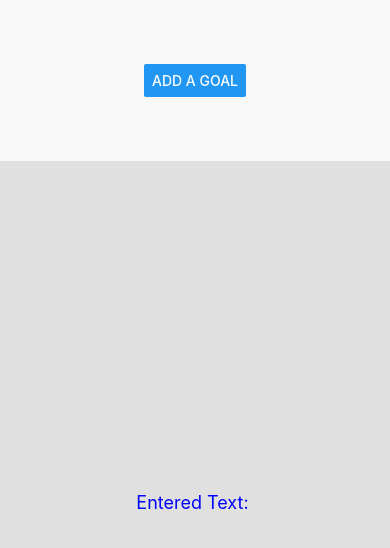
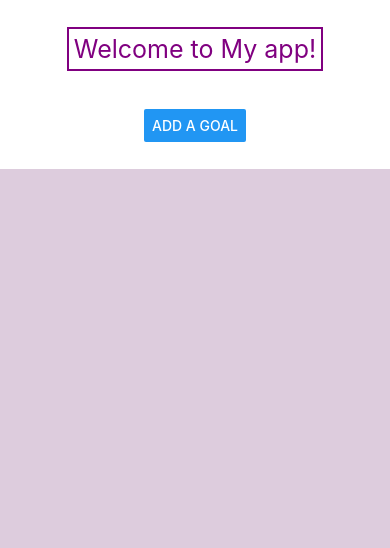
Before and after one commit to Astrid-weiwei/mobile-project, a React Native app: screen / in a window 390 px wide. Shown: the top 548 px of the page. Built offline with nearby package versions, Linux system fonts and the light colour scheme.

Commit message:
new changes based on Neda's code

```diff
--- a/App.js
+++ b/App.js
@@ -1,45 +1,41 @@
-import React, { useState } from 'react';
-import { SafeAreaView, View, Button, Text, StyleSheet, Alert } from 'react-native';
-import Input from './components/Input';
+import { StatusBar } from "expo-status-bar";
+import { Button, SafeAreaView, StyleSheet, Text, View } from "react-native";
+import Header from "./components/Header";
+import { useState } from "react";
+import Input from "./components/Input";
 
 export default function App() {
-  const [modalVisible, setModalVisible] = useState(false);
-  const [enteredText, setEnteredText] = useState('');
-
-  // Callback for confirming input
-  const handleInputData = (inputText) => {
-    setEnteredText(inputText);
-    setModalVisible(false);
-  };
-
-  // Callback for canceling input
-  const handleCancelInput = () => {
-    Alert.alert(
-      "Cancel",
-      "Are you sure you want to cancel?",
-      [
-        { text: "No" },
-        { text: "Yes", onPress: () => setModalVisible(false) }
-      ]
-    );
-  };
+  const [receivedData, setReceivedData] = useState("");
+  const [isModalVisible, setIsModalVisible] = useState(false);
+  const appName = "My app";
+  //update this fn to receive data
+  function handleInputData(data) {
+    //log the data to console
+    console.log("App ", data);
+    setReceivedData(data);
+    setIsModalVisible(false);
+  }
 
   return (
     <SafeAreaView style={styles.container}>
-      <View style={styles.headerContainer}>
-        <Button title="Add a goal" onPress={() => setModalVisible(true)} />
+      <StatusBar style="auto" />
+      <View style={styles.topView}>
+        <Header name={appName} />
+        <Button
+          title="Add a Goal"
+          onPress={() => {
+            setIsModalVisible(true);
+          }}
+        />
       </View>
-
-      <View style={styles.bottomSection}>
-        <Text style={styles.text}>Entered Text: {enteredText}</Text>
+      <Input
+        textInputFocus={true}
+        inputHandler={handleInputData}
+        modalVisible={isModalVisible}
+      />
+      <View style={styles.bottomView}>
+        <Text style={styles.text}>{receivedData}</Text>
       </View>
-
-      {/* Pass the handleInputData and handleCancelInput as callbacks */}
-      <Input
-        visible={modalVisible}
-        onConfirm={handleInputData}
-        onCancel={handleCancelInput}
-      />
     </SafeAreaView>
   );
 }
@@ -47,23 +43,14 @@ export default function App() {
 const styles = StyleSheet.create({
   container: {
     flex: 1,
-    flexDirection: 'column',
-  },
-  headerContainer: {
-    flex: 1,
-    justifyContent: 'center',
-    alignItems: 'center',
-    backgroundColor: '#f8f8f8',
-  },
-  bottomSection: {
-    flex: 4,
-    justifyContent: 'center',
-    alignItems: 'center',
-    backgroundColor: '#e0e0e0',
-    padding: 20,
+    backgroundColor: "#fff",
+    // alignItems: "center",
+    justifyContent: "center",
   },
   text: {
-    fontSize: 18,
-    color: 'blue',
+    color: "purple",
+    marginVertical: 5,
   },
+  topView: { flex: 1, alignItems: "center", justifyContent: "space-evenly" },
+  bottomView: { flex: 4, backgroundColor: "#dcd", alignItems: "center" },
 });
--- a/components/Header.js
+++ b/components/Header.js
@@ -1,12 +1,21 @@
+import { StyleSheet, Text, View } from "react-native";
 import React from "react";
-import { View, Text, StyleSheet } from "react-native";
 
-const Header = ({ appName }) => {
+export default function Header({ name }) {
   return (
     <View>
-      <Text>Welcome to {appName}!</Text>
+      <Text style={styles.textStyle}>Welcome to {name}!</Text>
     </View>
   );
 }
 
-export default Header;
+const styles = StyleSheet.create({
+  textStyle: {
+    color: "purple",
+    fontSize: 25,
+    borderColor: "purple",
+    borderWidth: 2,
+    padding: 5,
+    marginBottom: 10,
+  },
+});
--- a/components/Input.js
+++ b/components/Input.js
@@ -1,66 +1,47 @@
-import React, { useState } from 'react';
-import { Modal, View, TextInput, Button, StyleSheet, Alert, Image } from 'react-native';
+import { Button, Modal, StyleSheet, Text, TextInput, View } from "react-native";
+import React, { useState } from "react";
 
-export default function Input({ visible, onConfirm, onCancel }) {
-  const [inputText, setInputText] = useState('');
+export default function Input({ textInputFocus, inputHandler, modalVisible }) {
+  const [text, setText] = useState("");
+  const [blur, setBlur] = useState(false);
 
-  // Handler for Confirm button
-  const handleConfirm = () => {
-    onConfirm(inputText);
-    setInputText('');  // Clear input on confirm
-  };
-
-  // Handler for Cancel button
-  const handleCancel = () => {
-    Alert.alert(
-      "Cancel",
-      "Are you sure you want to cancel?",
-      [
-        { text: "No" },
-        { text: "Yes", onPress: () => {
-          onCancel();
-          setInputText('');  // Clear input on cancel
-        }}
-      ]
-    );
-  };
-
+  function updateText(changedText) {
+    setText(changedText);
+  }
+  function handleConfirm() {
+    // call the callback fn received from App.js
+    // pass what user has typed
+    inputHandler(text);
+  }
   return (
-    <Modal visible={visible} animationType="slide">
+    <Modal animationType="slide" visible={modalVisible}>
       <View style={styles.container}>
         <TextInput
+          autoFocus={textInputFocus}
+          placeholder="Type something"
+          keyboardType="default"
           style={styles.input}
-          placeholder="Enter a goal"
-          value={inputText}
-          onChangeText={setInputText}
+          value={text}
+          onChangeText={updateText}
+          onBlur={() => {
+            setBlur(true);
+          }}
+          onFocus={() => {
+            setBlur(false);
+          }}
         />
-
-        {/* Display two buttons horizontally with space between */}
+        {blur ? (
+          text.length >= 3 ? (
+            <Text>Thank you</Text>
+          ) : (
+            <Text>Please type more than 3 characters</Text>
+          )
+        ) : (
+          text && <Text>{text.length}</Text>
+        )}
         <View style={styles.buttonContainer}>
-          <Button
-            title="Cancel"
-            onPress={handleCancel}
-            style={styles.button}
-          />
-          <Button
-            title="Confirm"
-            onPress={handleConfirm}
-            disabled={inputText.length < 3}
-            style={styles.button}
-          />
+          <Button title="Confirm" onPress={handleConfirm} />
         </View>
-
-        {/* Adding two Image components */}
-        <Image
-          style={styles.image}
-          source={{ uri: 'https://cdn-icons-png.flaticon.com/512/2617/2617812.png' }}  // Network image
-          alt="network image"
-        />
-        <Image
-          style={styles.image}
-          source={require('../assets/local-image.png')}  // Local image
-          alt="local image"
-        />
       </View>
     </Modal>
   );
@@ -69,29 +50,18 @@ export default function Input({ visible, onConfirm, onCancel }) {
 const styles = StyleSheet.create({
   container: {
     flex: 1,
-    justifyContent: 'center',
-    alignItems: 'center',
-    padding: 20,
+    backgroundColor: "#fcf",
+    alignItems: "center",
+    justifyContent: "center",
   },
   input: {
-    width: '80%',
-    borderBottomWidth: 1,
-    padding: 10,
-    marginBottom: 20,
+    borderColor: "purple",
+    borderWidth: 2,
+    padding: 5,
+    color: "blue",
   },
   buttonContainer: {
-    flexDirection: 'row',
-    justifyContent: 'space-between',
-    width: '80%',
-    marginBottom: 20,
-  },
-  button: {
-    flex: 1,
-    marginHorizontal: 10,
-  },
-  image: {
-    width: 100,
-    height: 100,
-    marginVertical: 10,
+    width: "30%",
+    marginVertical: 5,
   },
 });
```
